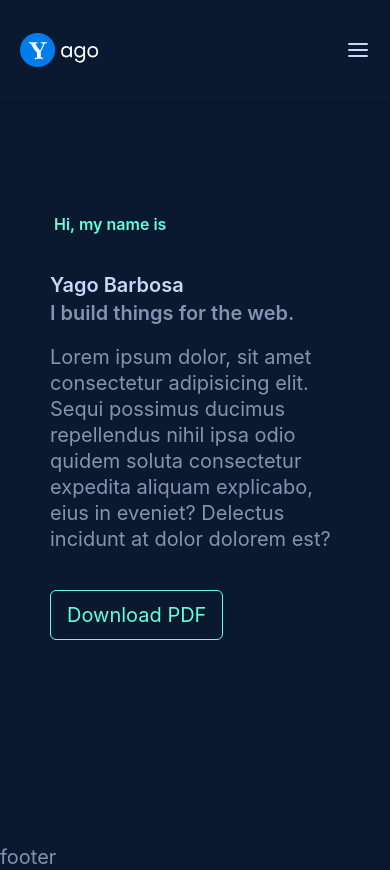
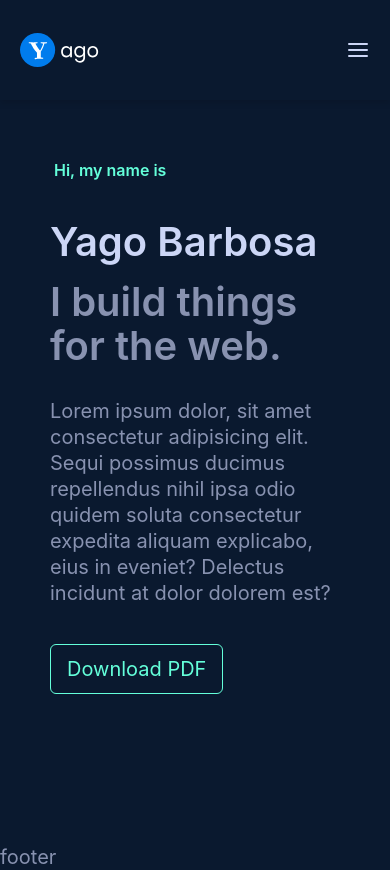
Before and after one commit to YagoB16/web-profile, a Next.js app: page / in a window 390 px wide. Shown: the top 870 px of the page. Built offline with nearby package versions, Linux system fonts and the light colour scheme.

Commit message:
Responsividade: Ajuste em tamanho de textos

```diff
--- a/src/app/page.tsx
+++ b/src/app/page.tsx
@@ -9,17 +9,17 @@ export default function Home() {
                         Hi, my name is
                     </h1>
                 </div>
-                <div className='text-xl sm:text-2xl md:text-4xl lg:text-5xl xl:text-6xl'>
-                    <h2 className='!m-0'>
+                <div className='!m-0'>
+                    <h2 className=' text-[clamp(40px,_8vw,_80px)]'>
                         Yago Barbosa
                     </h2>
                 </div>
-                <div className='text-xl sm:text-2xl md:text-4xl lg:text-5xl xl:text-6xl'>
-                    <h3 className='!mt-1.5 !mb-0 !text-[var(--slate)]'>
+                <div className='!mt-1.5 !mb-0'>
+                    <h3 className=' !text-[var(--slate)] text-[clamp(40px,_8vw,_80px)]'>
                         I build things for the web.
                     </h3>
                 </div>
-                <div className='self-start'>
+                <div className='w-full md:max-w-2/4 self-start'>
                     <p className='mt-5'> Lorem ipsum dolor, sit amet consectetur adipisicing elit. Sequi possimus ducimus repellendus nihil ipsa odio quidem soluta consectetur expedita aliquam explicabo, eius in eveniet? Delectus incidunt at dolor dolorem est?</p>
                 </div>
                 <div className='mt-12.5'>
```
